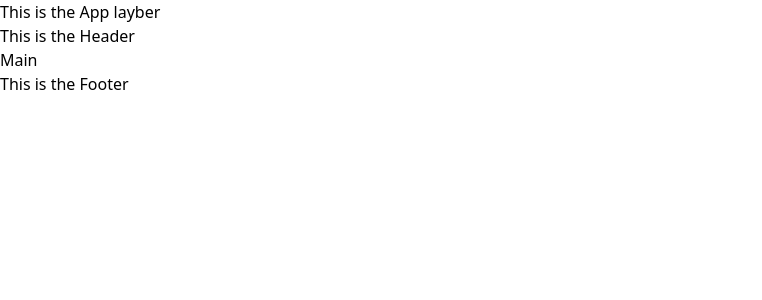
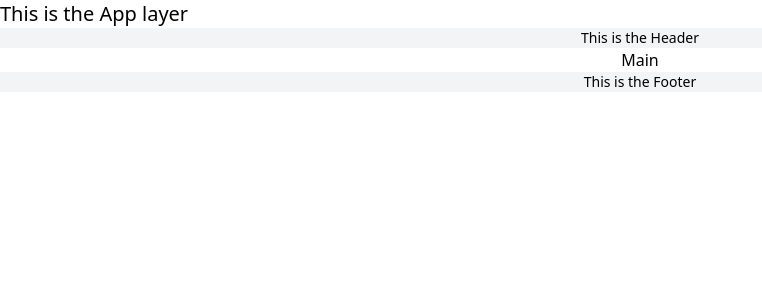
Before and after one commit to erenjax/portfolio, a React (Create React App) app: page / in a window 1280 px wide. Shown: the top 300 px of the page, without its empty margins (0-762 px from the left). Built offline with nearby package versions, Linux system fonts and the light colour scheme.

Commit message:
Tailwind working
Fixes tailwind.config.js file

```diff
--- a/package.json
+++ b/package.json
@@ -46,6 +46,8 @@
     ]
   },
   "devDependencies": {
+    "autoprefixer": "^10.4.20",
+    "postcss": "^8.4.49",
     "tailwindcss": "^3.4.15",
     "typescript": "^4.9.5"
   }
--- a/src/App/App.tsx
+++ b/src/App/App.tsx
@@ -4,7 +4,7 @@ import "../tailwind.css"
 const App = ():JSX.Element =>  {
   return (
       <div>
-        <p className="text-100">This is the App layber</p>
+        <p className="text-xl">This is the App layer</p>
         <Main />
       </div>
   )
--- a/src/App/Main/Footer.tsx
+++ b/src/App/Main/Footer.tsx
@@ -1,6 +1,6 @@
 const Footer = (): JSX.Element => {
   return(
-    <div className="bottom-0 w-full bg-gray-100 text-100">This is the Footer</div>
+    <div className="bottom-0 w-full bg-gray-100 text-sm">This is the Footer</div>
   )
 }
 
--- a/src/App/Main/Header.tsx
+++ b/src/App/Main/Header.tsx
@@ -1,6 +1,6 @@
 const Header = (): JSX.Element => {
   return(
-    <div className="top-0 w-full bg-gray-100 text-100">This is the Header</div>
+    <div className="top-0 w-full bg-gray-100 text-sm">This is the Header</div>
   )
 }
 
--- a/src/App/Main/Main.tsx
+++ b/src/App/Main/Main.tsx
@@ -3,7 +3,7 @@ import Header from "./Header"
 
 const Main = (): JSX.Element => {
   return (
-    <div className="text-200">
+    <div className="text-base text-center">
       <Header />
       Main
       <Footer />
--- a/src/tailwind.css
+++ b/src/tailwind.css
@@ -1,4 +1,4 @@
-/* src/index.css */
+/* src/tailwind.css */
 
 /* Tailwind's base styles */
 @tailwind base;
--- a/tailwind.config.js
+++ b/tailwind.config.js
@@ -1,6 +1,8 @@
 /** @type {import('tailwindcss').Config} */
 module.exports = {
-  content: [],
+  content: [
+    "./src/**/*.{html,js,jsx,ts,tsx}",
+  ],
   theme: {
     extend: {},
   },
```
Also changed, not shown: 1 other file (tests, documents, lock files or other folders).
